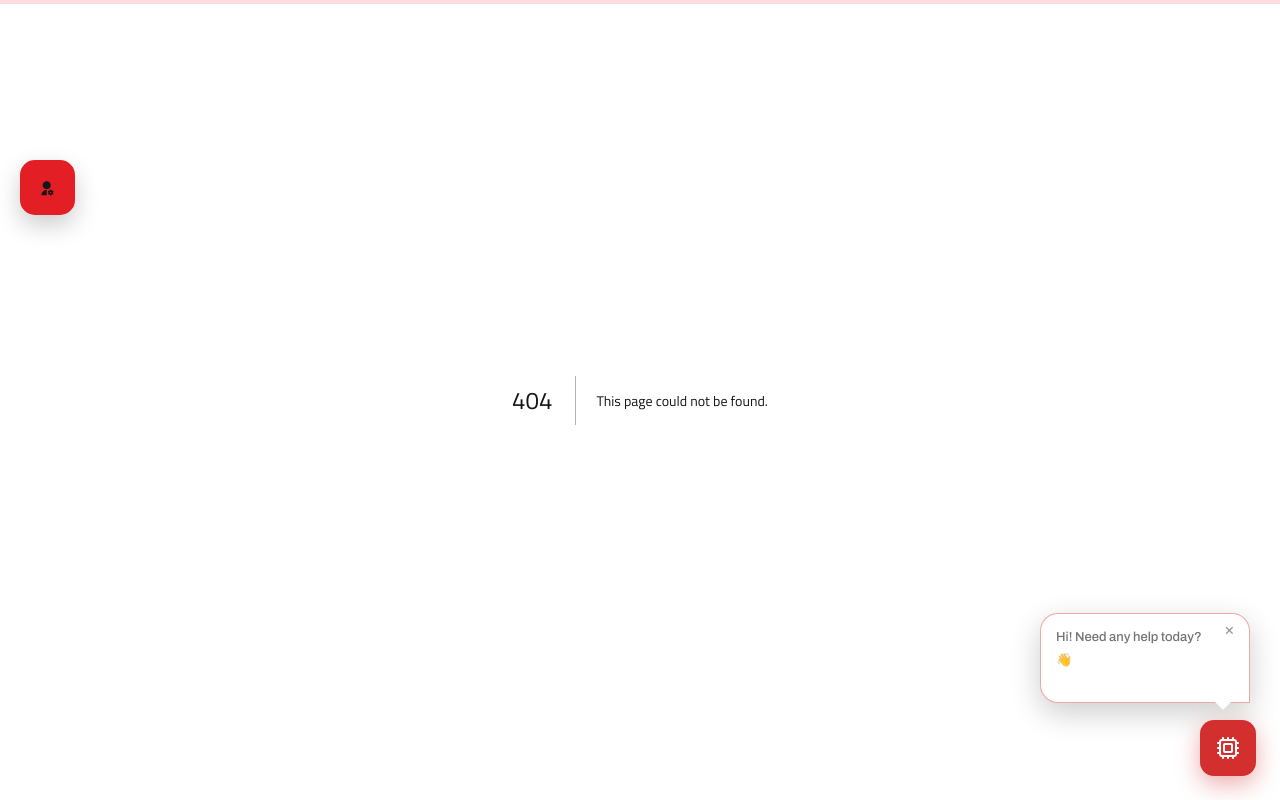
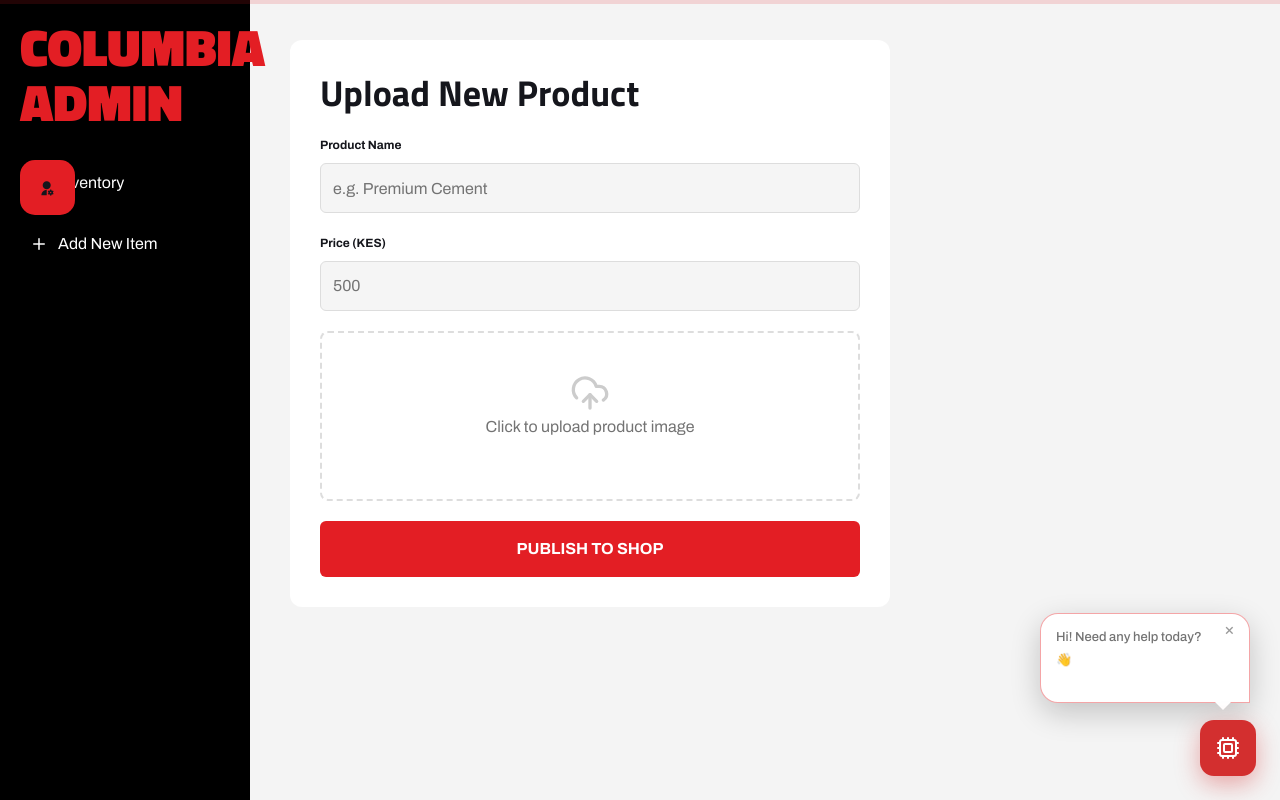
Before and after one commit to kiyaka-990/columbia-developers, a Next.js app: page /admin in a window 1280 px wide. Before the commit this address had no page. Built offline with nearby package versions, Linux system fonts and the light colour scheme.

Commit message:
added admin page

```diff
--- /dev/null
+++ b/src/app/admin/page.js
@@ -0,0 +1,68 @@
+"use client";
+import React, { useState } from 'react';
+import { Plus, Package, Trash2, Edit, UploadCloud } from 'lucide-react';
+
+export default function AdminPanel() {
+  const [product, setProduct] = useState({ name: '', price: '', image: '' });
+
+  const handleUpload = async (e) => {
+    e.preventDefault();
+    // Logic to send product to your Rust API
+    const response = await fetch("https://your-api.railway.app/api/admin/add-product", {
+        method: "POST",
+        headers: { "Content-Type": "application/json" },
+        body: JSON.stringify(product)
+    });
+    if(response.ok) alert("Item added to Columbia Shop!");
+  };
+
+  return (
+    <div style={{ display: 'flex', minHeight: '100vh', backgroundColor: '#f4f4f4' }}>
+      {/* Admin Sidebar */}
+      <aside style={{ width: '250px', backgroundColor: '#000', color: '#fff', padding: '20px' }}>
+        <h2 style={{ color: '#e31e24', fontWeight: '800' }}>COLUMBIA ADMIN</h2>
+        <nav style={{ marginTop: '30px', display: 'flex', flexDirection: 'column', gap: '15px' }}>
+          <button style={adminNavStyle}><Package size={18}/> Inventory</button>
+          <button style={adminNavStyle}><Plus size={18}/> Add New Item</button>
+        </nav>
+      </aside>
+
+      {/* Main Content */}
+      <main style={{ flex: 1, padding: '40px' }}>
+        <div style={{ backgroundColor: '#fff', padding: '30px', borderRadius: '12px', maxWidth: '600px' }}>
+          <h3 style={{ marginBottom: '20px', fontWeight: '700' }}>Upload New Product</h3>
+          <form onSubmit={handleUpload}>
+            <label style={labelStyle}>Product Name</label>
+            <input
+              style={inputStyle}
+              placeholder="e.g. Premium Cement"
+              onChange={(e) => setProduct({...product, name: e.target.value})}
+            />
+
+            <label style={labelStyle}>Price (KES)</label>
+            <input
+              style={inputStyle}
+              placeholder="500"
+              onChange={(e) => setProduct({...product, price: e.target.value})}
+            />
+
+            <div style={uploadBoxStyle}>
+              <UploadCloud size={40} color="#ccc" />
+              <p>Click to upload product image</p>
+              <input type="file" style={{ opacity: 0, position: 'absolute', cursor: 'pointer' }} />
+            </div>
+
+            <button type="submit" style={submitBtnStyle}>PUBLISH TO SHOP</button>
+          </form>
+        </div>
+      </main>
+    </div>
+  );
+}
+
+// Styles
+const adminNavStyle = { background: 'transparent', border: 'none', color: '#fff', textAlign: 'left', display: 'flex', alignItems: 'center', gap: '10px', cursor: 'pointer', padding: '10px' };
+const inputStyle = { width: '100%', padding: '12px', marginBottom: '20px', borderRadius: '6px', border: '1px solid #ddd' };
+const labelStyle = { display: 'block', fontSize: '12px', fontWeight: 'bold', marginBottom: '5px' };
+const uploadBoxStyle = { border: '2px dashed #ddd', padding: '40px', textAlign: 'center', borderRadius: '8px', marginBottom: '20px', position: 'relative' };
+const submitBtnStyle = { width: '100%', padding: '15px', backgroundColor: '#e31e24', color: '#fff', border: 'none', borderRadius: '6px', fontWeight: 'bold', cursor: 'pointer' };
```
